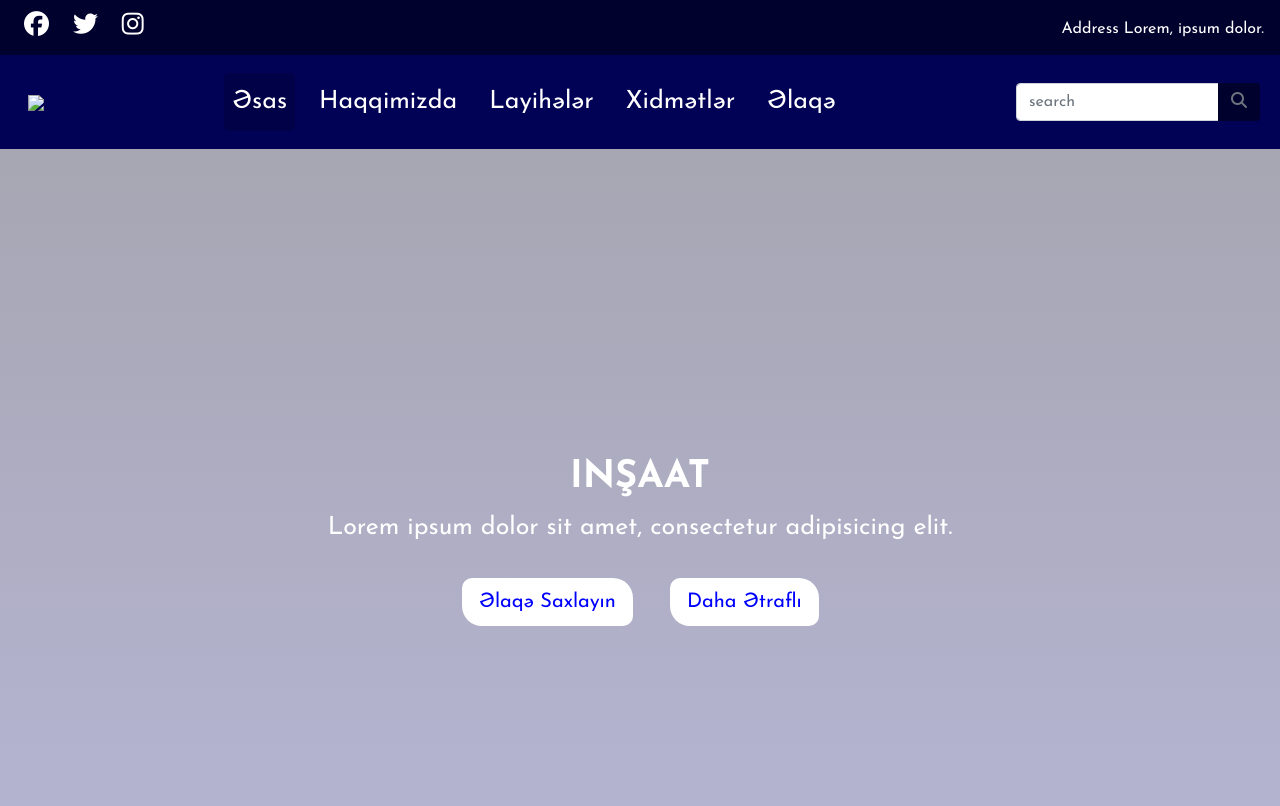
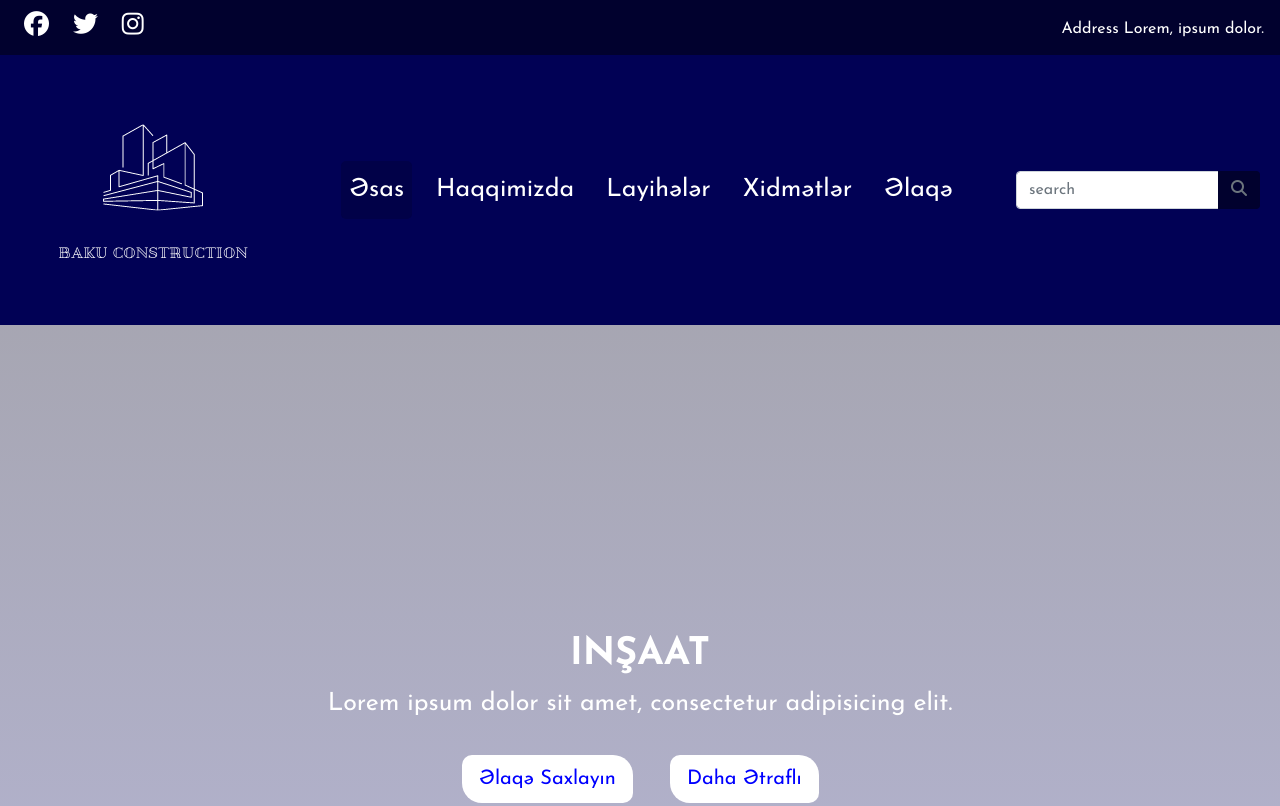
Before and after one commit to AKhayyam/tikintibaki, a plain HTML site: page index.html in a window 1280 px wide. Shown: the top 806 px of the page. Drawn offline with nearby package versions, Linux system fonts and the light colour scheme.

Commit message:
Update index.html

```diff
--- a/index.html
+++ b/index.html
@@ -33,7 +33,7 @@
      </div>
       <header id="header">
           <nav id="navbar" class="navbar navbar-expand-md">
-          <a class="navbar-brand px-2 py-0" href="#"><img src="Minimal Geometric Gradient Real Estate Logo (3).png" style="font-size: 50px;"></img></a>
+          <a class="navbar-brand px-2 py-0" href="#"><img src="Minimal Geometric Gradient Real Estate Logo (4).png" style="font-size: 50px;"></img></a>
            <button  class="navbar-toggler bg-light" type="button"
               data-toggle="collapse"  data-target="#navbar">
            <div class="line1"></div>
```
